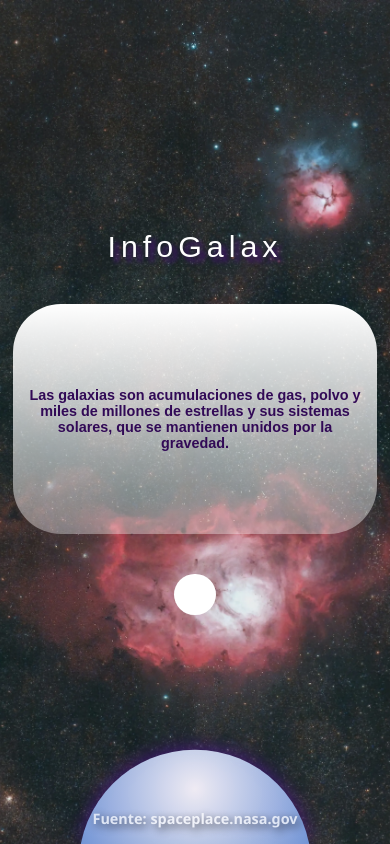
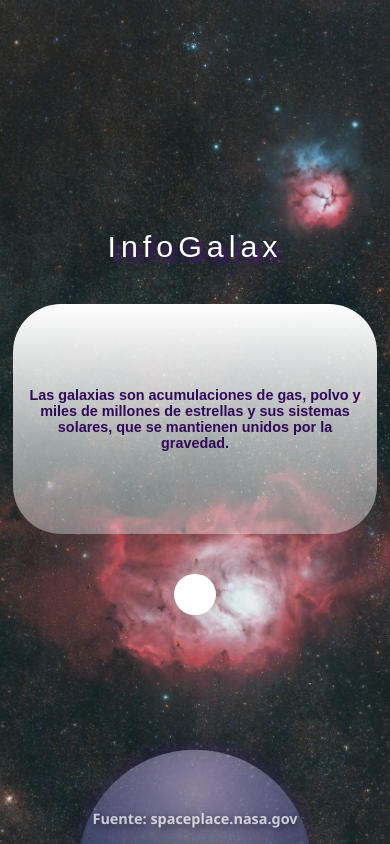
Before and after one commit to Samuel33d/InfoGalax, a React (Vite) app: page / in a window 390 px wide. Built offline with nearby package versions, Linux system fonts and the light colour scheme; some icons are missing; a web font is replaced by a local one.

Commit message:
change planet mobile

```diff
--- a/src/components/CardPhrase.css
+++ b/src/components/CardPhrase.css
@@ -76,7 +76,7 @@
     bottom: 0;
     clip-path: circle(50% at 50% 120%);
     background: rgb(255, 255, 255);
-    background: radial-gradient(circle, rgba(255, 255, 255, 1) 0%, rgba(255, 255, 255, 0.918) 0%, rgb(94, 134, 210) 90%);
+    background: radial-gradient(circle, rgba(10, 10, 10, 0.704) 0%, rgba(250, 250, 250, 0.452) 0%, rgba(63, 96, 185, 0.306) 90%);
     opacity: 1;
 }
 
```
